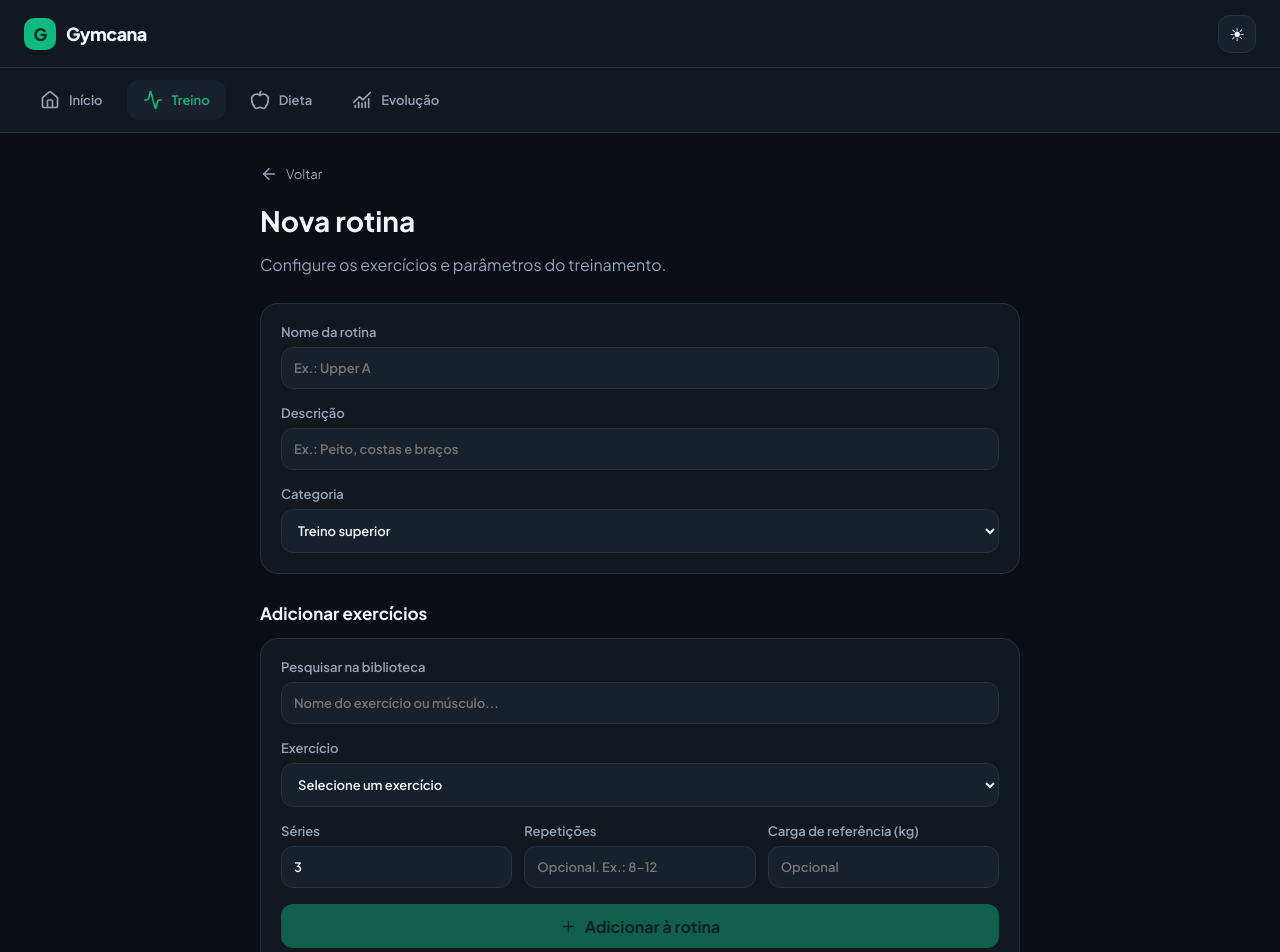
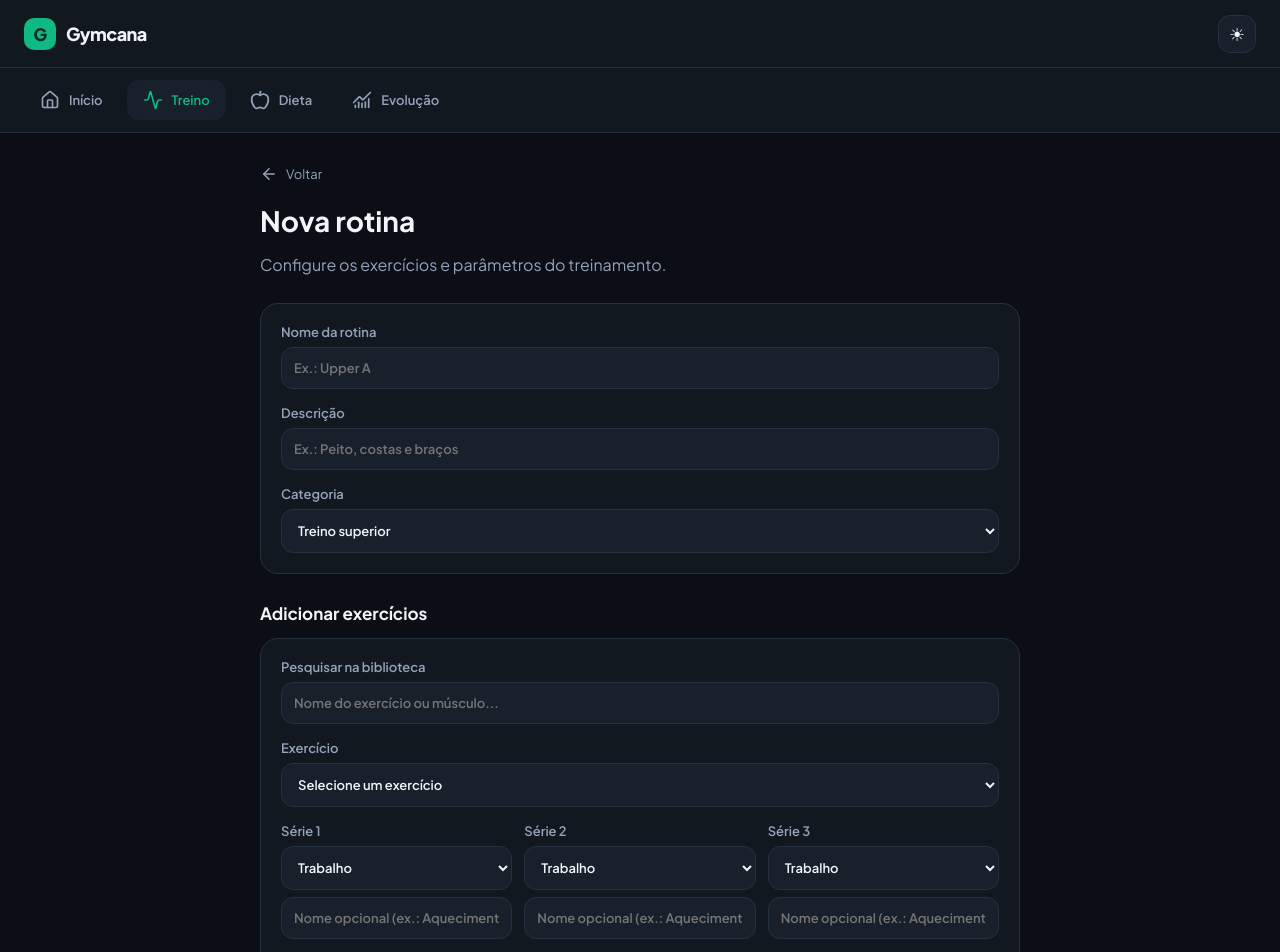
Before and after one commit to BrunoCTb/gymcana-frontend, a React (Vite) app: page /training/routines/new in a window 1280 px wide. Shown: the top 952 px of the page. Built offline with nearby package versions, Linux system fonts and the light colour scheme.

Commit message:
feat(training): configure set types and labels in routines

```diff
--- a/src/modules/training/data/trainingStorage.ts
+++ b/src/modules/training/data/trainingStorage.ts
@@ -1,4 +1,4 @@
-
+import type { WorkoutSetType } from './trainingTypes'
 import {
   getExerciseLibrary,
   saveExerciseLibrary,
@@ -12,6 +12,8 @@ export type RoutineExercise = {
   muscle: string
   targetReps?: string
   sets: number
+  setTypes?: WorkoutSetType[]
+  setTypeLabels?: string[]
   referenceWeight?: number
 }
 
@@ -121,13 +123,24 @@ function normalizeRoutines(routines: Routine[]): Routine[] {
         }
       }
 
-      if (exercise.exerciseId !== exerciseId) {
+      const setTypes = Array.from(
+      { length: exercise.sets },
+      (_, index) => exercise.setTypes?.[index] ?? 'working',
+      )
+
+      if (
+        exercise.exerciseId !== exerciseId ||
+        !exercise.setTypes ||
+        exercise.setTypes.length !== exercise.sets ||
+        exercise.setTypes.some((type, index) => type !== setTypes[index])
+      ) {
         routinesChanged = true
       }
 
       return {
         ...exercise,
         exerciseId,
+        setTypes,
       }
     }),
   }))
--- a/src/modules/training/pages/RoutineEditorPage.tsx
+++ b/src/modules/training/pages/RoutineEditorPage.tsx
@@ -1,4 +1,4 @@
-
+import type { WorkoutSetType } from '../data/trainingTypes'
 import { useMemo, useState } from 'react'
 import { Link, useNavigate, useParams } from 'react-router'
 import { ArrowDown, ArrowLeft, ArrowUp, Plus, Trash2 } from 'lucide-react'
@@ -40,10 +40,11 @@ function RoutineEditorPage() {
   const [library, setLibrary] = useState(getExerciseLibrary)
   const [search, setSearch] = useState('')
   const [selectedExercise, setSelectedExercise] = useState('')
-    const [sets, setSets] = useState(3)
-    const [reps, setReps] = useState('')
-    const [weight, setWeight] = useState<number | ''>('')
-
+  const [sets, setSets] = useState(3)
+  const [reps, setReps] = useState('')
+  const [weight, setWeight] = useState<number | ''>('')
+  const [setTypes, setSetTypes] = useState<WorkoutSetType[]>(Array(3).fill('working'),)
+  const [setTypeLabels, setSetTypeLabels] = useState<string[]>(Array(3).fill(''),)
   const [customName, setCustomName] = useState('')
   const [customMuscle, setCustomMuscle] = useState('')
   const [showCustomForm, setShowCustomForm] = useState(false)
@@ -67,6 +68,26 @@ function RoutineEditorPage() {
     )
   }
 
+  function updateSetCount(value: number) {
+    const nextSets = Math.max(1, Math.min(20, value || 1))
+
+    setSets(nextSets)
+
+    setSetTypes((current) =>
+      Array.from(
+        { length: nextSets },
+        (_, index) => current[index] ?? 'working',
+      ),
+    )
+
+    setSetTypeLabels((current) =>
+      Array.from(
+        { length: nextSets },
+        (_, index) => current[index] ?? '',
+      ),
+    )
+  }
+
   function addExercise(exercise: LibraryExercise) {
     const newExercise: RoutineExercise = {
       id: crypto.randomUUID(),
@@ -75,6 +96,8 @@ function RoutineEditorPage() {
       muscle: exercise.muscle,
       targetReps: reps.trim() || undefined,
       sets,
+      setTypes,
+      setTypeLabels,
       referenceWeight: weight === '' ? undefined : weight,
     }
 
@@ -88,6 +111,8 @@ function RoutineEditorPage() {
     setSets(3)
     setReps('8–12')
     setWeight(0)
+    setSetTypes(Array(3).fill('working'))
+    setSetTypeLabels(Array(3).fill(''))
   }
 
   function createCustomExercise() {
@@ -273,6 +298,41 @@ function RoutineEditorPage() {
             </label>
 
             <div className={styles.parameters}>
+              {Array.from({ length: sets }, (_, index) => (
+              <label key={index}>
+                Série {index + 1}
+                <select
+                  value={setTypes[index] ?? 'working'}
+                  onChange={(event) =>
+                    setSetTypes((current) =>
+                      current.map((type, i) =>
+                        i === index
+                          ? (event.target.value as WorkoutSetType)
+                          : type,
+                      ),
+                    )
+                  }
+                >
+                  <option value="warmup">Aquecimento</option>
+                  <option value="preparation">Preparação</option>
+                  <option value="working">Trabalho</option>
+                  <option value="custom">Personalizada</option>
+                </select>
+
+                <input
+                  value={setTypeLabels[index] ?? ''}
+                  onChange={(event) =>
+                    setSetTypeLabels((current) =>
+                      current.map((label, i) =>
+                        i === index ? event.target.value : label,
+                      ),
+                    )
+                  }
+                  placeholder="Nome opcional (ex.: Aquecimento 1)"
+                />
+              </label>
+              ))}
+
               <label>
                 Séries
                 <input
@@ -280,7 +340,7 @@ function RoutineEditorPage() {
                   min="1"
                   max="20"
                   value={sets}
-                  onChange={(event) => setSets(Number(event.target.value))}
+                  onChange={(event) => updateSetCount(Number(event.target.value))}
                 />
               </label>
 
@@ -388,7 +448,7 @@ function RoutineEditorPage() {
                       {exercise.referenceWeight !== undefined
                         ? `${exercise.referenceWeight} kg`
                         : 'Carga não definida'}
-                  </span>
+                    </span>
                   </div>
 
                   <div className={styles.exerciseActions}>
--- a/src/modules/training/pages/WorkoutSessionPage.tsx
+++ b/src/modules/training/pages/WorkoutSessionPage.tsx
@@ -60,7 +60,7 @@ function createInitialSession(): SessionState {
       referenceWeight: exercise.referenceWeight,
       sets: Array.from({ length: exercise.sets }, (_, setIndex) => ({
         id: setIndex + 1,
-        type: 'working' as const,
+        type: exercise.setTypes?.[setIndex] ?? 'working',
         reps: 0,
         weight: exercise.referenceWeight ?? 0,
         notes: '',
@@ -107,7 +107,7 @@ function loadSession(): SessionState {
               sets: (exercise.sets ?? []).map((set, index) => ({
                 ...set,
                 id: set.id ?? index + 1,
-                type: set.type ?? 'working',
+                type: set.type ?? matchingExercise?.setTypes?.[index] ?? 'working',
                 reps: set.reps ?? 0,
                 weight: set.weight ?? 0,
                 notes: set.notes ?? '',
```
